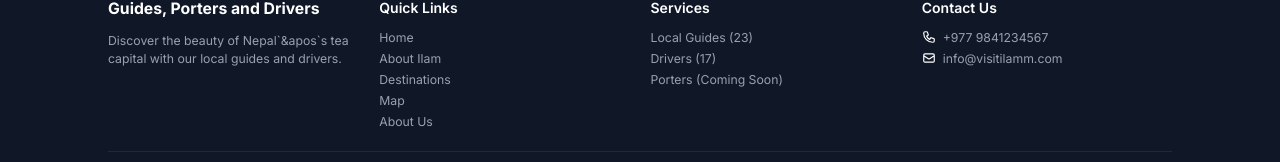
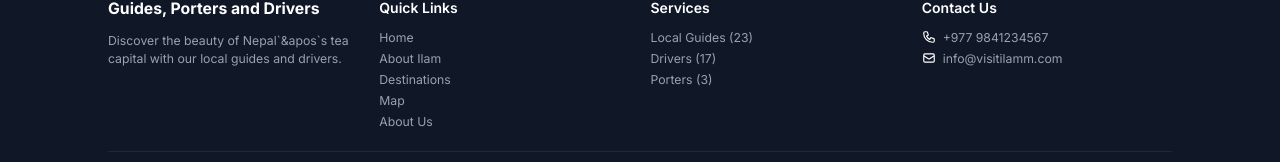
Before and after one commit to Nenson7/tourism, a Next.js app: page / in a window 1280 px wide. Shown: the part 6778-6940 px from the top of the page. Built offline with nearby package versions, Linux system fonts and the light colour scheme.

Commit message:
fix: footer fix

```diff
--- a/components/Footer.tsx
+++ b/components/Footer.tsx
@@ -26,7 +26,7 @@ const Footer = () => {
             <ul className="space-y-1 text-sm">
               <li><Link href="/guides" className="text-gray-400 hover:text-white transition-colors duration-300">Local Guides (23)</Link></li>
               <li><Link href="/drivers" className="text-gray-400 hover:text-white transition-colors duration-300">Drivers (17)</Link></li>
-              <li><Link href="/porters" className="text-gray-400 hover:text-white transition-colors duration-300">Porters (Coming Soon)</Link></li>
+              <li><Link href="/porters" className="text-gray-400 hover:text-white transition-colors duration-300">Porters (3)</Link></li>
             </ul>
           </div>
           <div>
```
